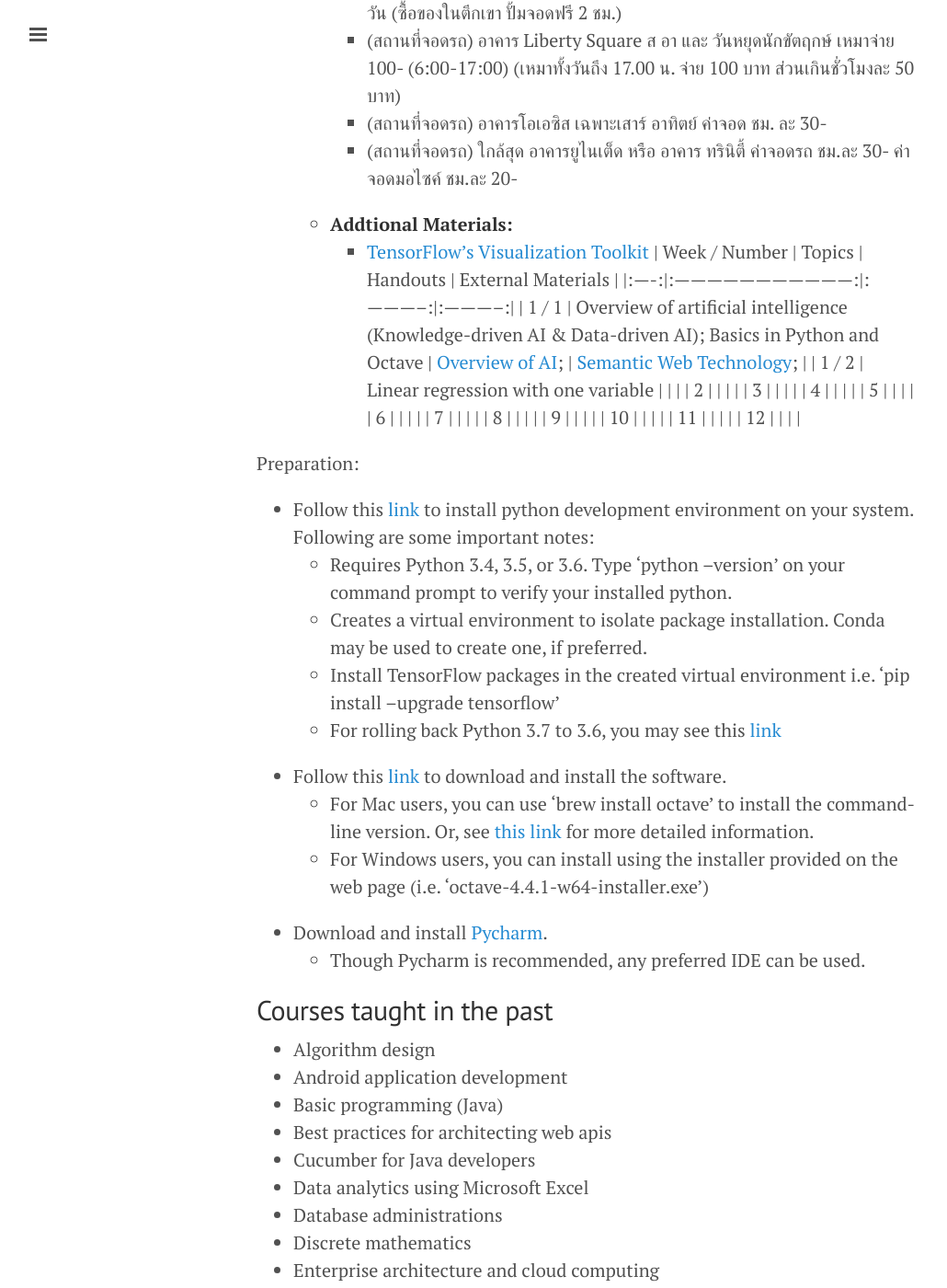
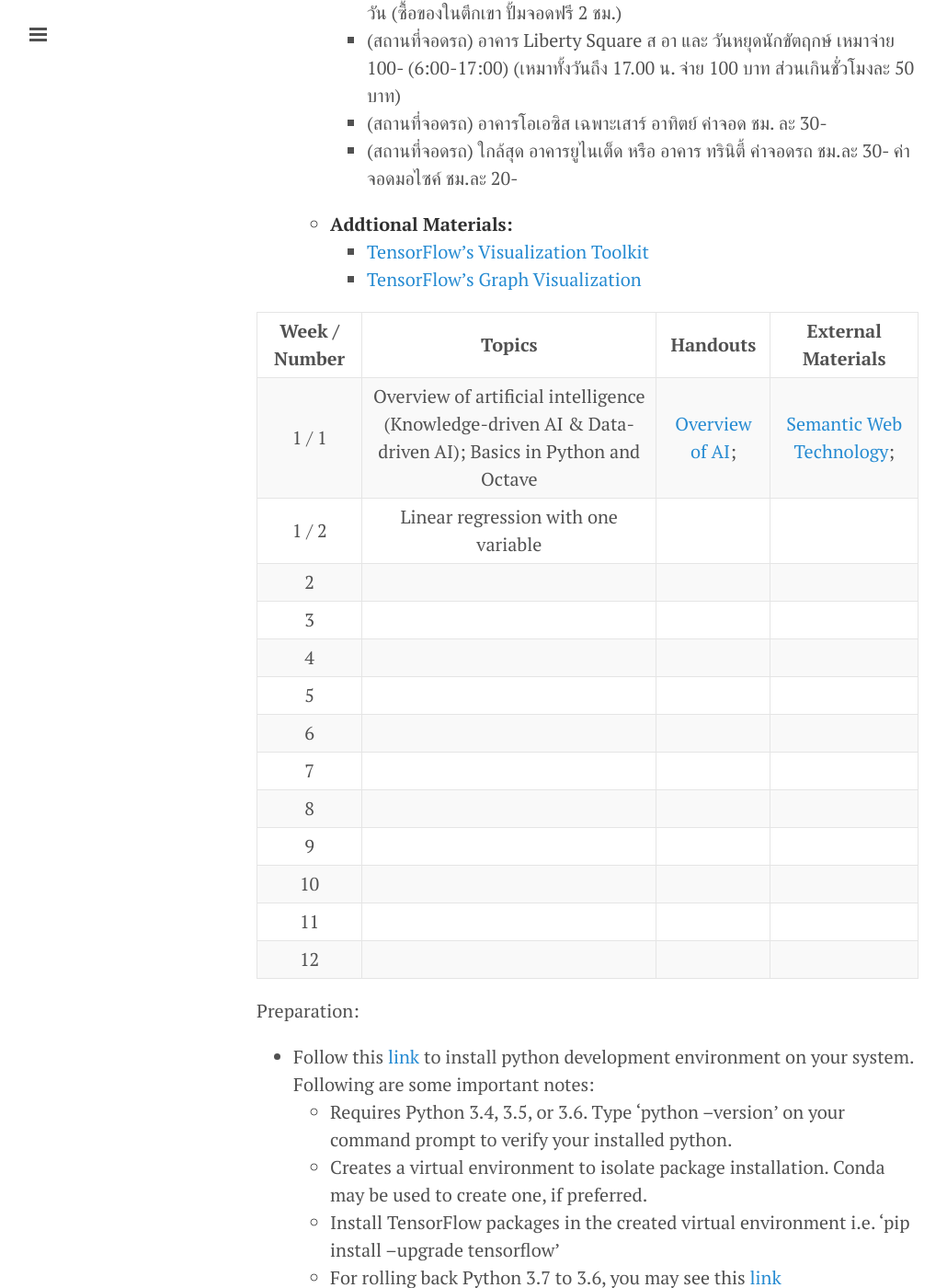
Before and after one commit to xlives/xlives.github.io, a Jekyll site: the page built from courses.markdown, in a window 1280 px wide and 1400 px high, scrolled down 641 px. Shown: the whole window at 92% size, without its empty margins (1-1031 px from the left). Built offline with Jekyll 4.4.1, drawn with Linux system fonts in a browser that asks for light colours.

Commit message:
Update courses.markdown

```diff
--- a/courses.markdown
+++ b/courses.markdown
@@ -21,6 +21,8 @@ Present
           * (สถานที่จอดรถ) ใกล้สุด อาคารยูไนเต็ด หรือ อาคาร ทรินิตี้ ค่าจอดรถ ชม.ละ 30- ค่าจอดมอไซค์ ชม.ละ 20-
     *     **Addtional Materials:**
           * [TensorFlow's Visualization Toolkit](https://github.com/tensorflow/tensorboard)
+          * [TensorFlow's Graph Visualization](https://www.tensorflow.org/guide/graph_viz)
+
 | Week / Number |               Topics              |    Handouts   |     External Materials     |
 |:----:|:---------------------------------:|:-----------:|:-----------:|
 |   1 / 1  | Overview of artificial intelligence (Knowledge-driven AI & Data-driven AI); Basics in Python and Octave  |  [Overview of AI](https://drive.google.com/file/d/1n07K8FI3Gr1I8hfvG1YQL5kAYCn2bvss/view?usp=sharing);     |  [Semantic Web Technology](https://www.slideshare.net/RathachaiChawuthai1/semantic-web-technology-122723725);     |
```
